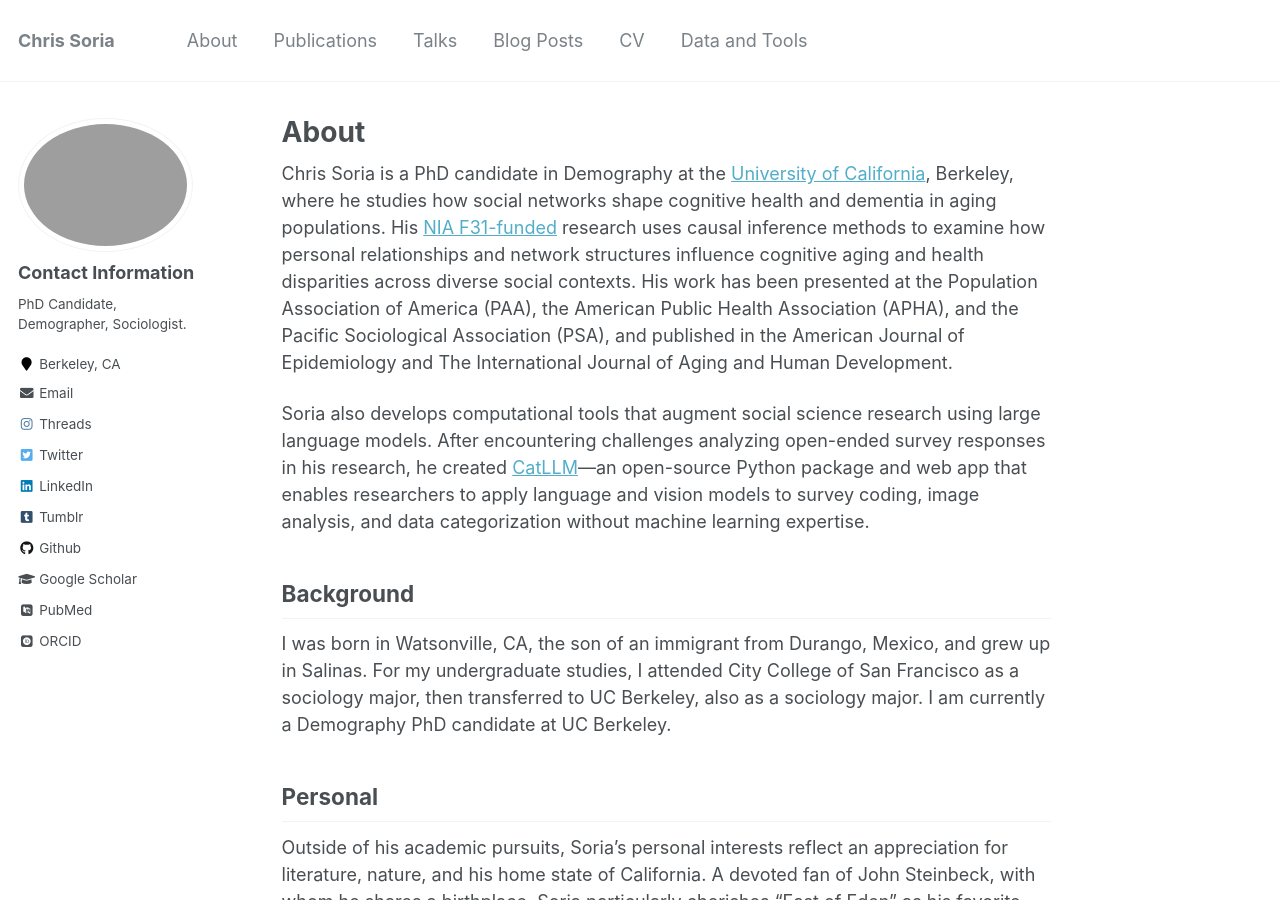
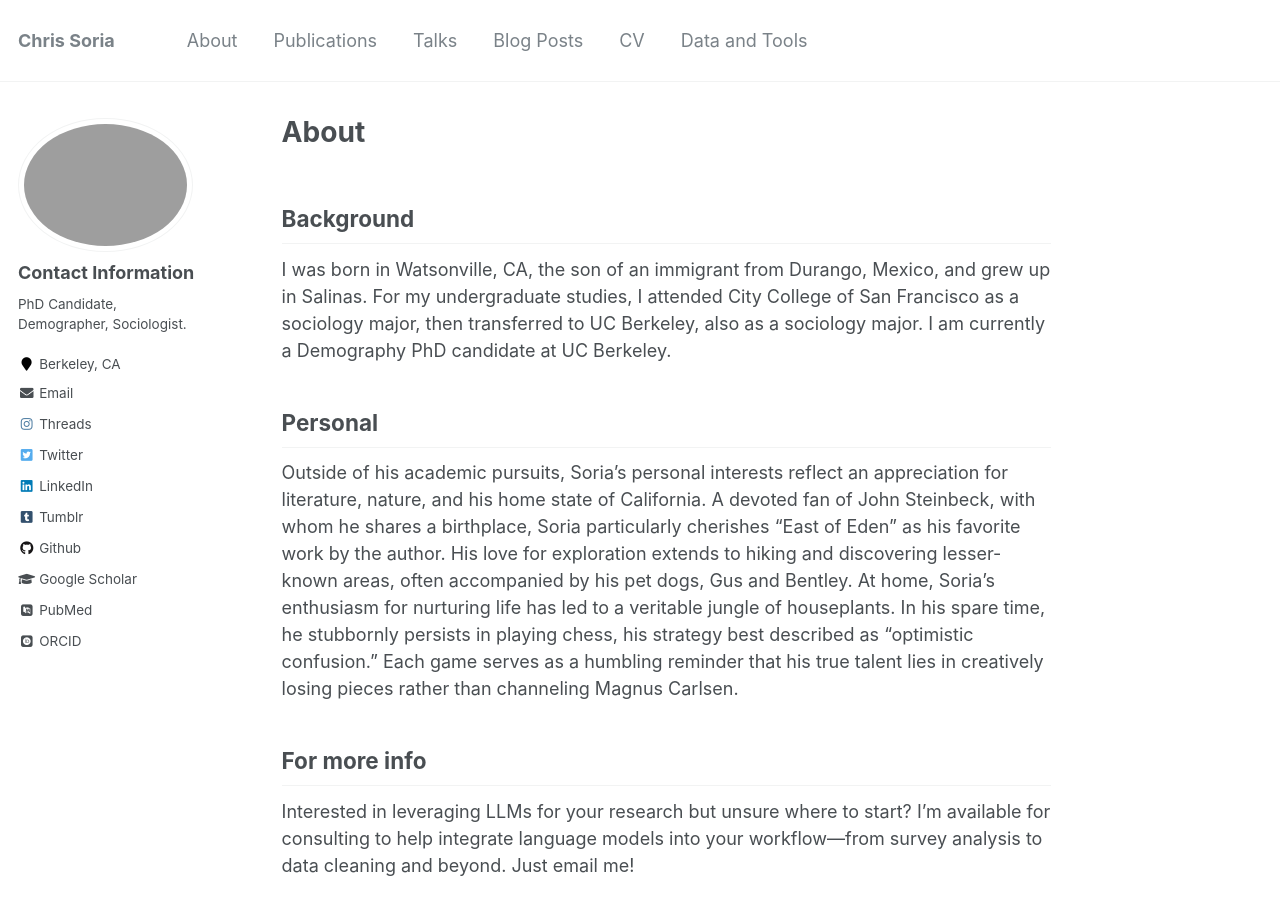
Before and after one commit to chrissoria/chrissoria.github.io, a Jekyll site: the page built from _pages/about.md, in a window 1280 px wide and 900 px high. Built offline with Jekyll 4.4.1, drawn with Linux system fonts in a browser that asks for light colours; some web fonts are replaced.

Commit message:
adding cv

```diff
--- a/_pages/about.md
+++ b/_pages/about.md
@@ -5,13 +5,6 @@
 description: "About Chris Soria - PhD Candidate in Demography at UC Berkeley studying social networks and cognitive aging. Background, interests, and contact information."
 author_profile: true
 ---
-
-Chris Soria is a PhD candidate in Demography at the [University of California](https://www.demog.berkeley.edu/graduate-students/christopher-soria/#:~:text=Demography%20PhD&text=Chris%20Soria%2C%20a%20PhD%20candidate,and%20dementia%20in%20aging%20populations.), Berkeley, where he studies how social networks shape cognitive health and dementia in aging populations.
-His [NIA F31-funded](https://reporter.nih.gov/search/kHoWAniqj0iJsgXgWI3_mQ/project-details/11071776) research uses causal inference methods to examine how personal relationships and network structures influence cognitive aging and health disparities across diverse social contexts.
-His work has been presented at the Population Association of America (PAA), the American Public Health Association (APHA), and the Pacific Sociological Association (PSA), and published in the American Journal of Epidemiology and The International Journal of Aging and Human Development.
-
-Soria also develops computational tools that augment social science research using large language models.
-After encountering challenges analyzing open-ended survey responses in his research, he created [CatLLM](/catllm/)—an open-source Python package and web app that enables researchers to apply language and vision models to survey coding, image analysis, and data categorization without machine learning expertise.
 
 Background
 ------
```
Also changed, not shown: _pages/cv.md (+1 -1 lines), _pages/research.md (+3 -1 lines), 3 other files.
